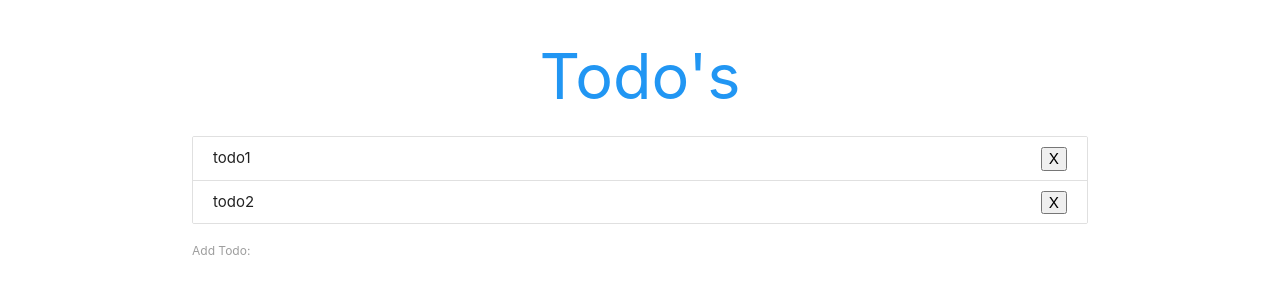
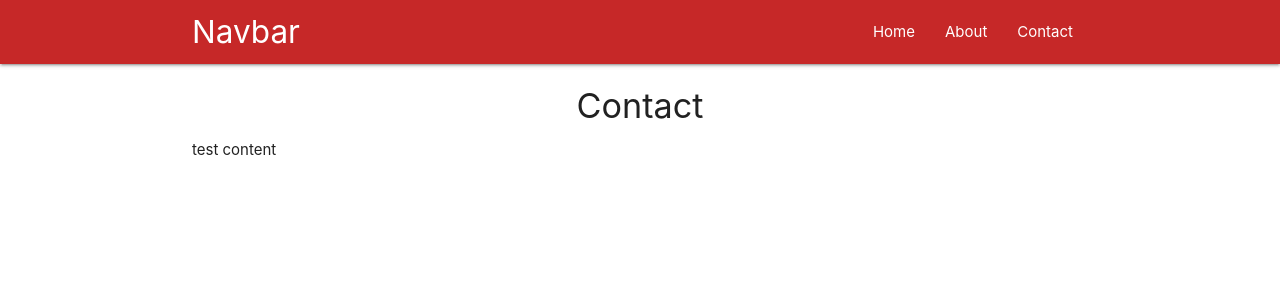
Before and after one commit to benpaiboon/react-todo2, a React (Create React App) app: page /contact in a window 1280 px wide. Shown: the top 300 px of the page. Built offline with nearby package versions, Linux system fonts and the light colour scheme.

Commit message:
add router & fetch data

```diff
--- a/package.json
+++ b/package.json
@@ -3,8 +3,10 @@
   "version": "0.1.0",
   "private": true,
   "dependencies": {
+    "axios": "^0.18.0",
     "react": "^16.7.0",
     "react-dom": "^16.7.0",
+    "react-router-dom": "^4.3.1",
     "react-scripts": "2.1.2"
   },
   "scripts": {
--- a/src/App.js
+++ b/src/App.js
@@ -1,4 +1,9 @@
 import React, { Component } from 'react';
+import { BrowserRouter, Route } from 'react-router-dom';
+import Navbar from './components/Navbar';
+import Home from './components/Home';
+import About from './components/About';
+import Contact from './components/Contact';
 import Todos from './Todos';
 import AddTodo from './AddTodo';
 
@@ -27,11 +32,19 @@ class App extends Component {
   }
   render() {
     return (
-      <div className="todos-app container">
-        <h1 className="center blue-text">Todo's</h1>
-        <Todos todos={this.state.todos} deleteTodo={this.deleteTodo} />
-        <AddTodo addTodo={this.addTodo} />
-      </div>
+      <BrowserRouter>
+        <div className="App">
+          <Navbar />
+          <Route exact path='/' component={Home} />
+          <Route path='/about' component={About} />
+          <Route path='/contact' component={Contact} />
+        </div>
+      </BrowserRouter>
+      // <div className="todos-app container">
+      //   <h1 className="center blue-text">Todo's</h1>
+      //   <Todos todos={this.state.todos} deleteTodo={this.deleteTodo} />
+      //   <AddTodo addTodo={this.addTodo} />
+      // </div>
     );
   }
 }
--- /dev/null
+++ b/src/components/About.js
@@ -0,0 +1,12 @@
+import React from 'react';
+
+const About = () => {
+  return (
+    <div className="container">
+      <h4 className="center">About</h4>
+      <p>test content</p>
+    </div>
+  )
+}
+
+export default About;
--- /dev/null
+++ b/src/components/Contact.js
@@ -0,0 +1,12 @@
+import React from 'react';
+
+const Contact = () => {
+  return (
+    <div className="container">
+      <h4 className="center">Contact</h4>
+      <p>test content</p>
+    </div>
+  )
+}
+
+export default Contact;
--- /dev/null
+++ b/src/components/Home.js
@@ -0,0 +1,42 @@
+import React, { Component } from 'react';
+import axios from 'axios';
+
+class Home extends Component {
+  state = {
+    posts: []
+  }
+  componentDidMount() {
+    // fetch('https://jsonplaceholder.typicode.com/posts')
+    //   .then(response => response.json())
+    //   .then(json => console.log(json))
+    axios.get('https://jsonplaceholder.typicode.com/posts')
+      .then(res => {
+        this.setState({
+          posts: res.data.slice(0, 10)
+        })
+      })
+  }
+  render() {
+    const postList = this.state.posts.length ? (
+      this.state.posts.map(post => {
+        return (
+          <div className="container">
+            <div className="post card" key={post.id}>
+              <div className="card-content">
+                <span className="card-title">{post.title}</span>
+                <p>{post.body}</p>
+              </div>
+            </div>
+          </div>
+        )
+      })
+    ) : (<p className="center">No post yet</p>)
+    return (
+      <div className="todos collection">
+        {postList}
+      </div>
+    )
+  }
+}
+
+export default Home;
--- /dev/null
+++ b/src/components/Navbar.js
@@ -0,0 +1,19 @@
+import React from 'react';
+import { Link, NavLink } from 'react-router-dom';
+
+const Navbar = () => {
+  return (
+    <nav className="nav-wrapper red darken-3">
+    <div className="container">
+      <a className="brand-logo">Navbar</a>
+      <ul className="right">
+        <li><Link to="/">Home</Link></li>
+        <li><Link to="/about">About</Link></li>
+        <li><Link to="/contact">Contact</Link></li>
+      </ul>
+    </div>
+    </nav>
+  )
+}
+
+export default Navbar;
```
Also changed, not shown: 1 other file (tests, documents, lock files or other folders).
